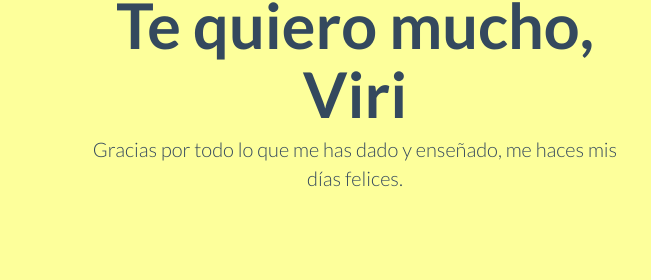
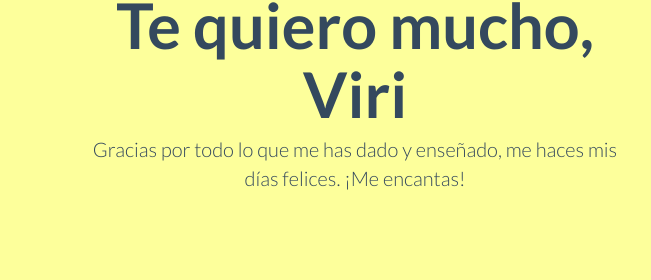
Before and after one commit to ZagreoAFB/ViriGamePage, a plain HTML site: page index.html in a window 1280 px wide. Shown: the part 990-1270 px from the top of the page, 0-651 px from the left. Drawn offline with Linux system fonts and the light colour scheme; grey boxes are pictures that could not be loaded.

Commit message:
Update index.html

```diff
--- a/index.html
+++ b/index.html
@@ -97,7 +97,7 @@
 
 			<div class="col-md-6 col-md-offset-3.5 text-center wrap_title">
 				<h2>Te quiero mucho, Viri</h2>
-				<p class="lead" style="margin-top:0">Gracias por todo lo que me has dado y enseñado, me haces mis días felices.</p>
+				<p class="lead" style="margin-top:0">Gracias por todo lo que me has dado y enseñado, me haces mis días felices. ¡Me encantas!</p>
 
 			</div>
 
```
